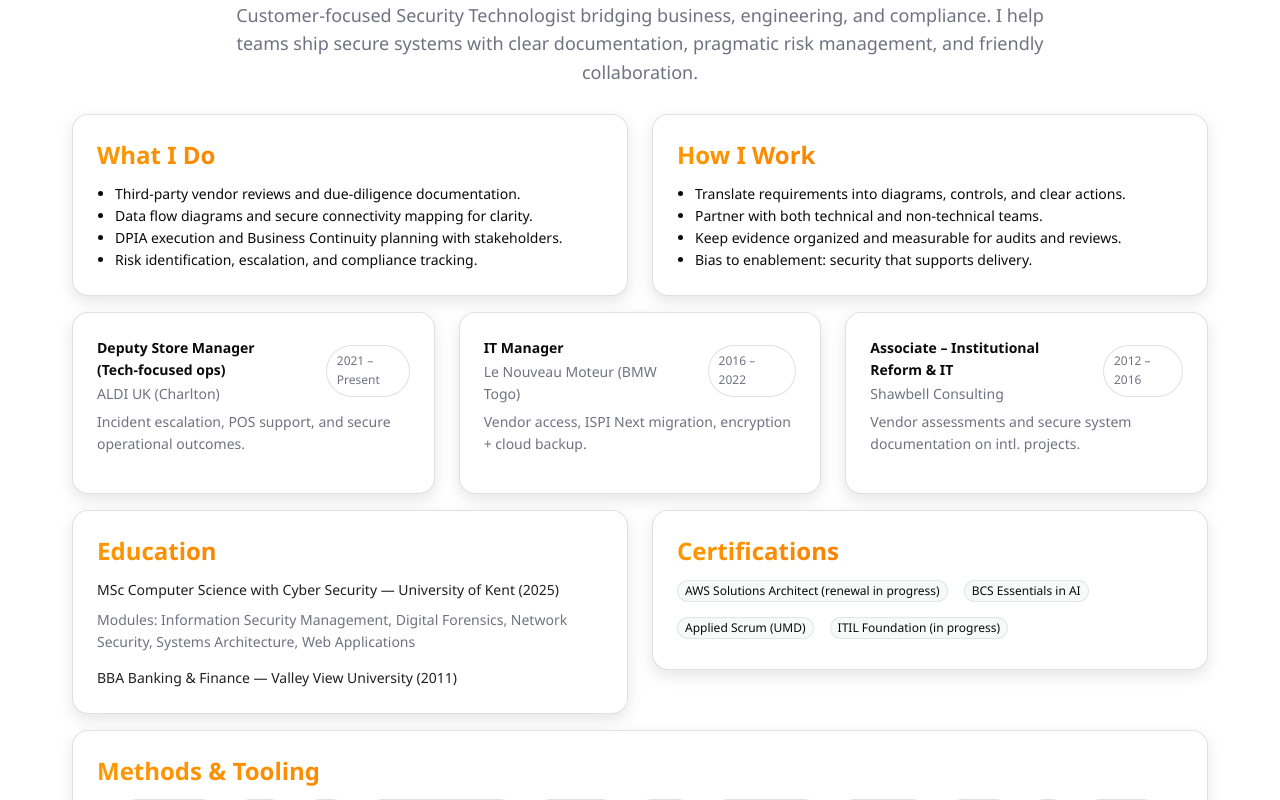
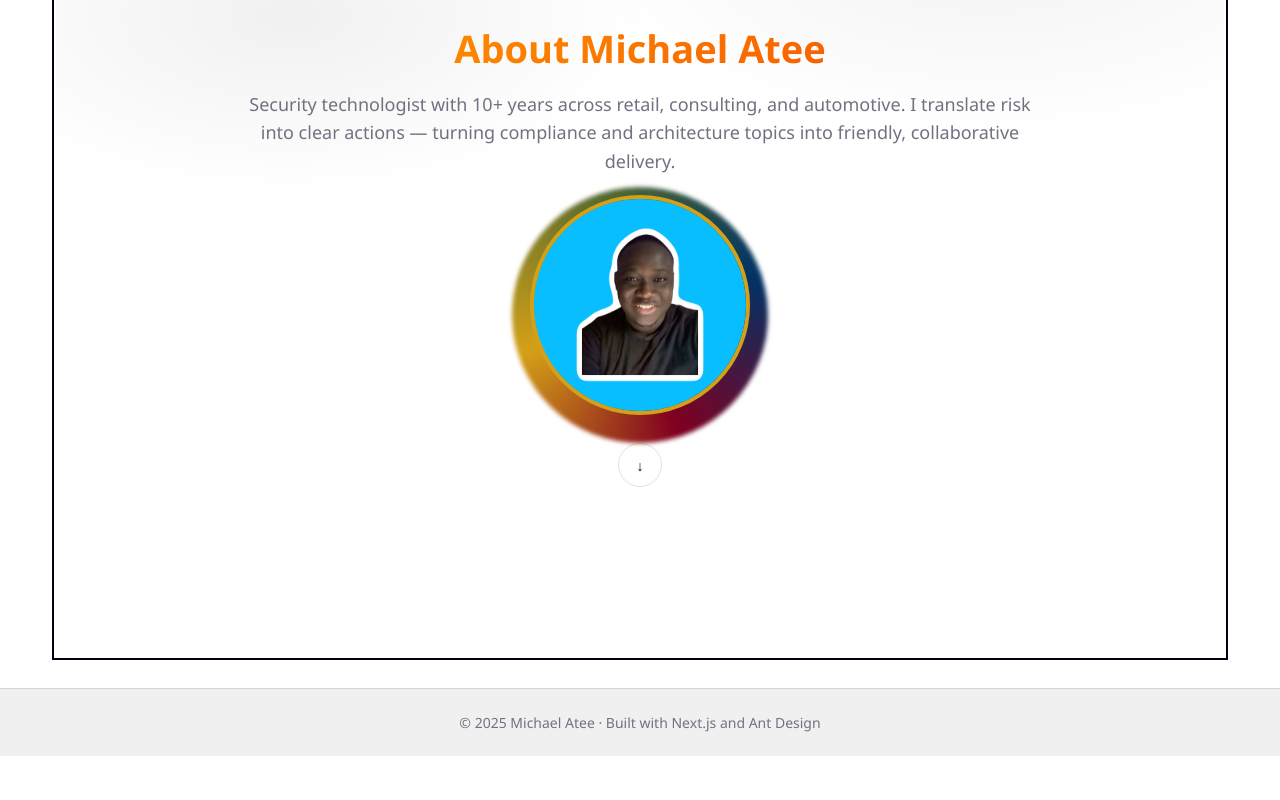
Before and after one commit to Atee-Michael/professional-portfolio, a Next.js app: page /about in a window 1280 px wide. Shown: the part 240-1040 px from the top of the page. After the commit the page ends 996 px from the top, so only its background shows below. Built offline with nearby package versions, Linux system fonts and the light colour scheme.

Commit message:
refactor: redesigned the About page to convert section into full-screen “slides” with snap scrolling and arrow navigation.

```diff
--- a/src/pages/about.tsx
+++ b/src/pages/about.tsx
@@ -1,8 +1,10 @@
 import { Typography, Row, Col, Card, Space, Button, Tag } from "antd";
 import Link from "next/link";
 import { motion } from "framer-motion";
+import Portrait from "@/components/Portrait";
+import React, { useEffect, useRef } from "react";
 
-const { Title, Paragraph, Text } = Typography;
+const { Title, Paragraph } = Typography;
 
 const container = {
   hidden: { opacity: 0 },
@@ -11,29 +13,66 @@ const container = {
 const item = { hidden: { opacity: 0, y: 16 }, show: { opacity: 1, y: 0 } };
 
 export default function AboutPage() {
+  const mainRef = useRef<HTMLElement | null>(null);
+
+  useEffect(() => {
+    const el = mainRef.current;
+    if (!el) return;
+    const sections = () => Array.from(el.querySelectorAll<HTMLElement>(".snap-section"));
+    const scrollToIndex = (idx: number) => {
+      const list = sections();
+      if (idx < 0 || idx >= list.length) return;
+      list[idx].scrollIntoView({ behavior: "smooth", block: "start" });
+    };
+    const onKey = (e: KeyboardEvent) => {
+      const keysDown = ["ArrowDown", "PageDown", " "];
+      const keysUp = ["ArrowUp", "PageUp"];
+      if (![...keysDown, ...keysUp].includes(e.key)) return;
+      e.preventDefault();
+      const list = sections();
+      const y = el.scrollTop + 1; // avoid edge rounding
+      const vh = el.clientHeight;
+      const current = Math.floor(y / vh);
+      if (keysDown.includes(e.key)) scrollToIndex(current + 1);
+      else scrollToIndex(current - 1);
+    };
+    el.addEventListener("keydown", onKey);
+    // Focus container to capture keys
+    el.setAttribute("tabindex", "0");
+    el.focus({ preventScroll: true });
+    return () => el.removeEventListener("keydown", onKey);
+  }, []);
   return (
-    <section className="section">
-      <motion.div className="container" variants={container} initial="hidden" animate="show">
-        {/* Intro */}
-        <motion.div variants={item} className="about-header">
-          <Title level={1} style={{ marginTop: 0 }}>About Michael Atee</Title>
-          <Paragraph className="about-lede">
-            Customer‑focused Security Technologist bridging business, engineering, and compliance.
-            I help teams ship secure systems with clear documentation, pragmatic risk management,
-            and friendly collaboration.
+    <main className="about-snap" ref={mainRef}>
+      {/* Section 1: Hero */}
+      <section id="a-hero" className="snap-section section-vignette about-hero">
+        <motion.div className="container full-center" variants={container} initial="hidden" animate="show">
+          <motion.div variants={item} style={{ textAlign: "center" }}>
+            <Title style={{ marginTop: 0 }}>About Michael Atee</Title>
+            <Paragraph className="about-lede" style={{ maxWidth: 800, margin: "8px auto" }}>
+              Security technologist with 10+ years across retail, consulting, and automotive. I translate risk into clear actions — turning
+              compliance and architecture topics into friendly, collaborative delivery.
             </Paragraph>
           </motion.div>
+          <motion.div variants={item} style={{ marginTop: 12 }}>
+            <Portrait />
+          </motion.div>
+          <motion.a variants={item} href="#a-value" className="hero-down" aria-label="Next section">↓</motion.a>
+        </motion.div>
+      </section>
 
-        {/* Business Value */}
-        <Row gutter={[24, 24]}>
+      {/* Section 2: What I do / How I work */}
+      <section id="a-value" className="snap-section section-vignette">
+        <motion.div className="container full-center" variants={container} initial="hidden" animate="show">
+          <Row gutter={[24, 24]} className="same-height-grid">
             <Col xs={24} md={12}>
               <motion.div variants={item}>
-              <Card className="xp-card">
-                <Title level={3} style={{ marginTop: 0 }}>What I Do</Title>
+                <Card className="xp-card fill-card">
+                  <Title level={2} style={{ marginTop: 0 }}>What I Do</Title>
                   <ul style={{ margin: 0, paddingLeft: 18 }}>
                     <li>Third‑party vendor reviews and due‑diligence documentation.</li>
-                  <li>Data flow diagrams and secure connectivity mapping for clarity.</li>
-                  <li>DPIA execution and Business Continuity planning with stakeholders.</li>
+                    <li>Data flow diagrams and secure connectivity mapping.</li>
+                    <li>DPIA and BCP with stakeholders and clear reporting.</li>
                     <li>Risk identification, escalation, and compliance tracking.</li>
                   </ul>
                 </Card>
@@ -41,23 +80,26 @@ export default function AboutPage() {
             </Col>
             <Col xs={24} md={12}>
               <motion.div variants={item}>
-              <Card className="xp-card">
-                <Title level={3} style={{ marginTop: 0 }}>How I Work</Title>
+                <Card className="xp-card fill-card">
+                  <Title level={2} style={{ marginTop: 0 }}>How I Work</Title>
                   <ul style={{ margin: 0, paddingLeft: 18 }}>
-                  <li>Translate requirements into diagrams, controls, and clear actions.</li>
-                  <li>Partner with both technical and non‑technical teams.</li>
-                  <li>Keep evidence organized and measurable for audits and reviews.</li>
-                  <li>Bias to enablement: security that supports delivery.</li>
+                    <li>Translate requirements into diagrams, controls, and actions.</li>
+                    <li>Bridge technical and non‑technical teams with clarity.</li>
+                    <li>Evidence‑driven: organized, measurable, audit‑friendly.</li>
+                    <li>Enablement mindset: security that supports delivery.</li>
                   </ul>
                 </Card>
               </motion.div>
             </Col>
           </Row>
+          <motion.a variants={item} href="#a-experience" className="hero-down" aria-label="Next section">↓</motion.a>
+        </motion.div>
+      </section>
 
-        <div style={{ height: 16 }} />
-
-        {/* Experience highlights */}
-        <Row gutter={[24, 24]}>
+      {/* Section 3: Experience */}
+      <section id="a-experience" className="snap-section section-vignette">
+        <motion.div className="container full-center" variants={container} initial="hidden" animate="show">
+          <Row gutter={[24, 24]} className="same-height-grid">
             {[{
               role: "Deputy Store Manager (Tech‑focused ops)",
               org: "ALDI UK (Charlton)",
@@ -76,7 +118,7 @@ export default function AboutPage() {
             }].map((x) => (
               <Col xs={24} md={8} key={x.role}>
                 <motion.div variants={item}>
-                <Card className="xp-card">
+                  <Card className="xp-card fill-card">
                     <div className="xp-header">
                       <div>
                         <strong>{x.role}</strong>
@@ -90,15 +132,18 @@ export default function AboutPage() {
               </Col>
             ))}
           </Row>
+          <motion.a variants={item} href="#a-credentials" className="hero-down" aria-label="Next section">↓</motion.a>
+        </motion.div>
+      </section>
 
-        <div style={{ height: 16 }} />
-
-        {/* Credentials */}
-        <Row gutter={[24, 24]}>
+      {/* Section 4: Credentials & Tools */}
+      <section id="a-credentials" className="snap-section section-vignette">
+        <motion.div className="container full-center" variants={container} initial="hidden" animate="show">
+          <Row gutter={[24, 24]} className="same-height-grid">
             <Col xs={24} md={12}>
               <motion.div variants={item}>
-              <Card className="xp-card">
-                <Title level={3} style={{ marginTop: 0 }}>Education</Title>
+                <Card className="xp-card fill-card">
+                  <Title level={2} style={{ marginTop: 0 }}>Education</Title>
                   <Paragraph style={{ marginBottom: 8 }}>
                     MSc Computer Science with Cyber Security — University of Kent (2025)
                   </Paragraph>
@@ -111,8 +156,8 @@ export default function AboutPage() {
             </Col>
             <Col xs={24} md={12}>
               <motion.div variants={item}>
-              <Card className="xp-card">
-                <Title level={3} style={{ marginTop: 0 }}>Certifications</Title>
+                <Card className="xp-card fill-card">
+                  <Title level={2} style={{ marginTop: 0 }}>Certifications</Title>
                   <Space wrap>
                     {[
                       "AWS Solutions Architect (renewal in progress)",
@@ -127,33 +172,16 @@ export default function AboutPage() {
               </motion.div>
             </Col>
           </Row>
-
-        <div style={{ height: 16 }} />
-
-        {/* Tools & Methods */}
-        <motion.div variants={item}>
-          <Card className="xp-card">
-            <Title level={3} style={{ marginTop: 0 }}>Methods & Tooling</Title>
-            <div className="tools-grid">
-              {["Vendor Risk", "DPIA", "BCP", "Data Flow Diagrams", "Wireshark", "Nmap", "Microsoft 365", "SharePoint", "GitHub", "Jira", "Zendesk", "Python", "JavaScript", "React"].map((t) => (
-                <span key={t} className="tool-chip">{t}</span>
-              ))}
-            </div>
-          </Card>
-        </motion.div>
-
-        <div style={{ height: 20 }} />
-
-        {/* CTA */}
+          <div style={{ height: 14 }} />
           <motion.div variants={item} style={{ textAlign: "center" }}>
             <Space wrap>
               <Link href="/projects"><Button className="outline-btn" size="large">View Projects</Button></Link>
               <Link href="/#skills"><Button className="outline-btn" size="large">Explore Skills</Button></Link>
               <Link href="/#contact"><Button className="premium-btn" size="large">Get In Touch</Button></Link>
-            <a href="/docs/michael-atee-cv.pdf" className="outline-btn ant-btn ant-btn-default" download rel="noreferrer">Download CV</a>
             </Space>
           </motion.div>
         </motion.div>
       </section>
+    </main>
   );
 }
--- a/src/styles/theme.css
+++ b/src/styles/theme.css
@@ -198,6 +198,16 @@
 .dark .social-btn{ background: rgba(3,2,19,0.25); }
 .social-btn:hover{ transform: translateY(-2px); box-shadow: var(--shadow-hover); background: var(--creative-gradient-1); color: #fff; }
 
+/* About full-screen snap scrolling */
+.about-snap{ height: calc(100vh - 0px); overflow-y: auto; scroll-snap-type: y mandatory; scroll-behavior: smooth; }
+.snap-section{ min-height: 100vh; display: grid; place-items: center; scroll-snap-align: start; position: relative; }
+.full-center{ display: grid; place-items: center; text-align: center; }
+.same-height-grid .fill-card{ height: 100%; }
+.about-hero{ background:
+  radial-gradient(600px 300px at 20% 20%, rgba(3,2,19,0.06), transparent 60%),
+  radial-gradient(700px 340px at 80% 10%, rgba(3,2,19,0.05), transparent 60%),
+  var(--background);
+}
 /* About section styles */
 .about-header{ text-align: center; margin-bottom: 28px; }
 .about-lede{ max-width: 820px; margin: 8px auto 0; color: var(--muted-foreground); font-size: 18px; }
```
Lines whose indentation alone changed are shown as unchanged.
